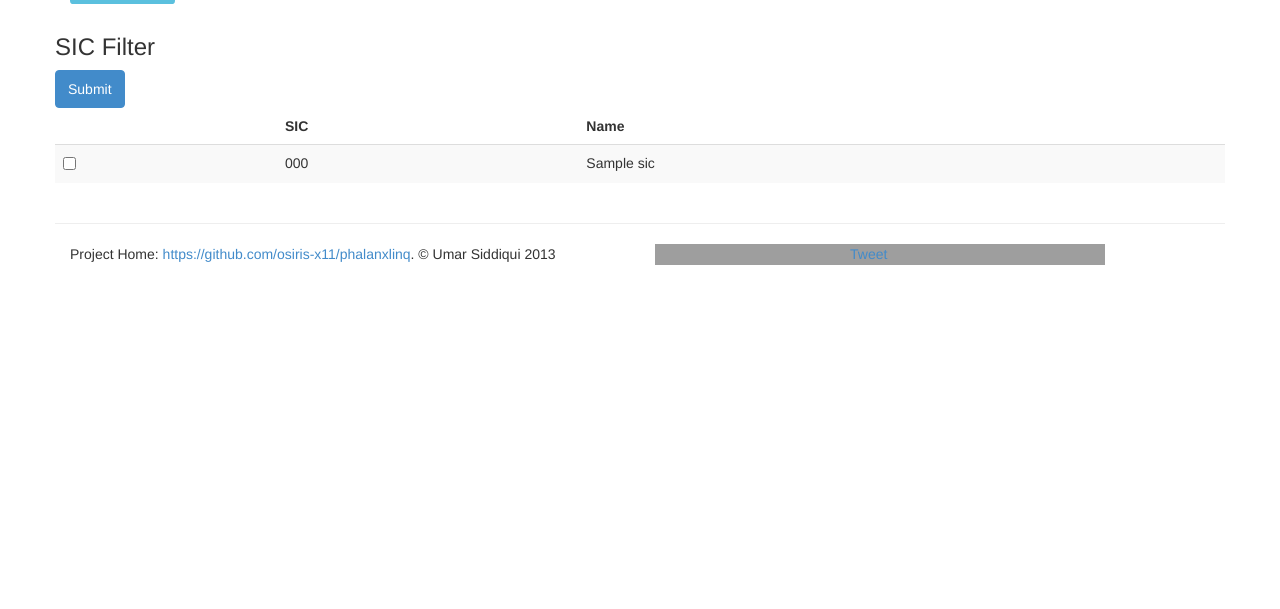
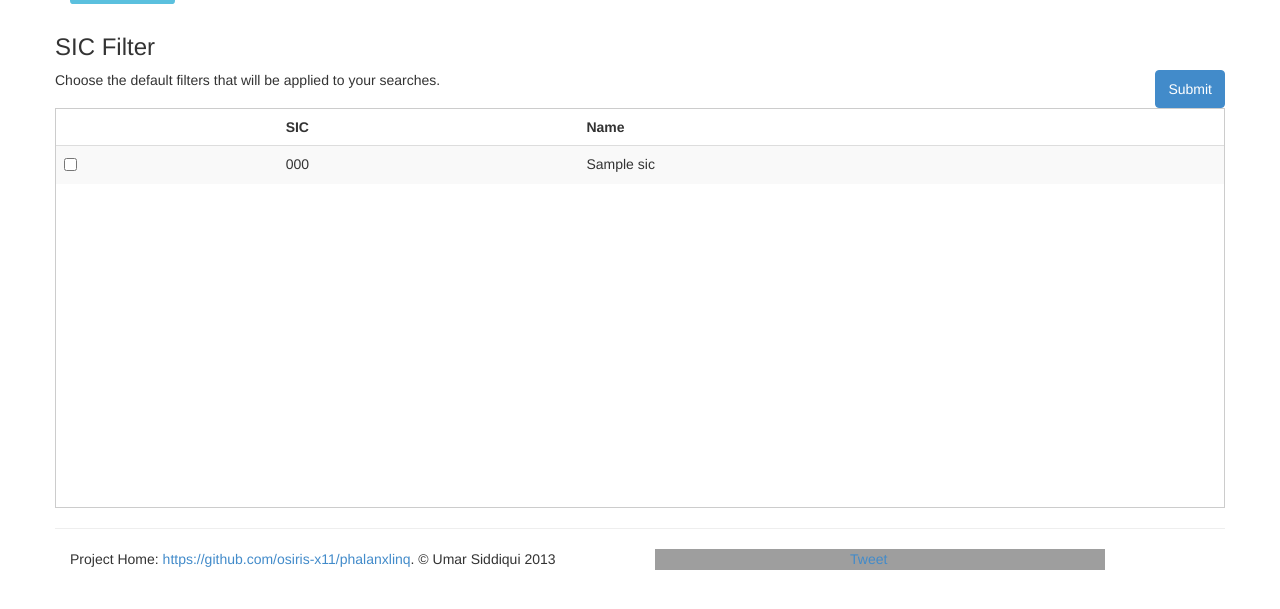
Before and after one commit to osiris-x11/phalanxlinq, a Django app: template web/templates/web/settings.html in a window 1280 px wide. Shown: the part 56-665 px from the top of the page. Run offline with Django 3.2, Linux system fonts and the light colour scheme; the template is opened without the code that fills it: most values are stand-ins (such as "Sample title", 1, 10 or a date in 2020); parts of the project's set-up code (start-up, migrations or seed data) failed here and were passed over; some libraries are stand-ins or nearby versions; grey boxes are pictures that could not be loaded.

```diff
--- a/web/templates/web/settings.html
+++ b/web/templates/web/settings.html
@@ -4,10 +4,21 @@
 
 {% block content %}
 
+
+<form method="POST">{% csrf_token %}
+<div class="row">
+    <div class="col-lg-12">
 <h3>SIC Filter</h3>
 
-<form method="POST">{% csrf_token %}
-    <input type="submit" class="btn btn-primary" />
+    <input type="submit" class="btn btn-primary pull-right" />
+<p>Choose the default filters that will be applied to your searches.</p>
+</div>
+</div>
+
+
+<div class="row">
+    <div class="col-lg-12">
+<div style="height:400px;overflow:auto;border:1px solid #ccc">
 <table class="table table-striped">
     <thead>
         <tr>
@@ -47,6 +58,11 @@
 {% endfor %}
     </tbody>
 </table>
+</div>
+</div>
+</div>
+
+
 </form>
 
 <!--
```
